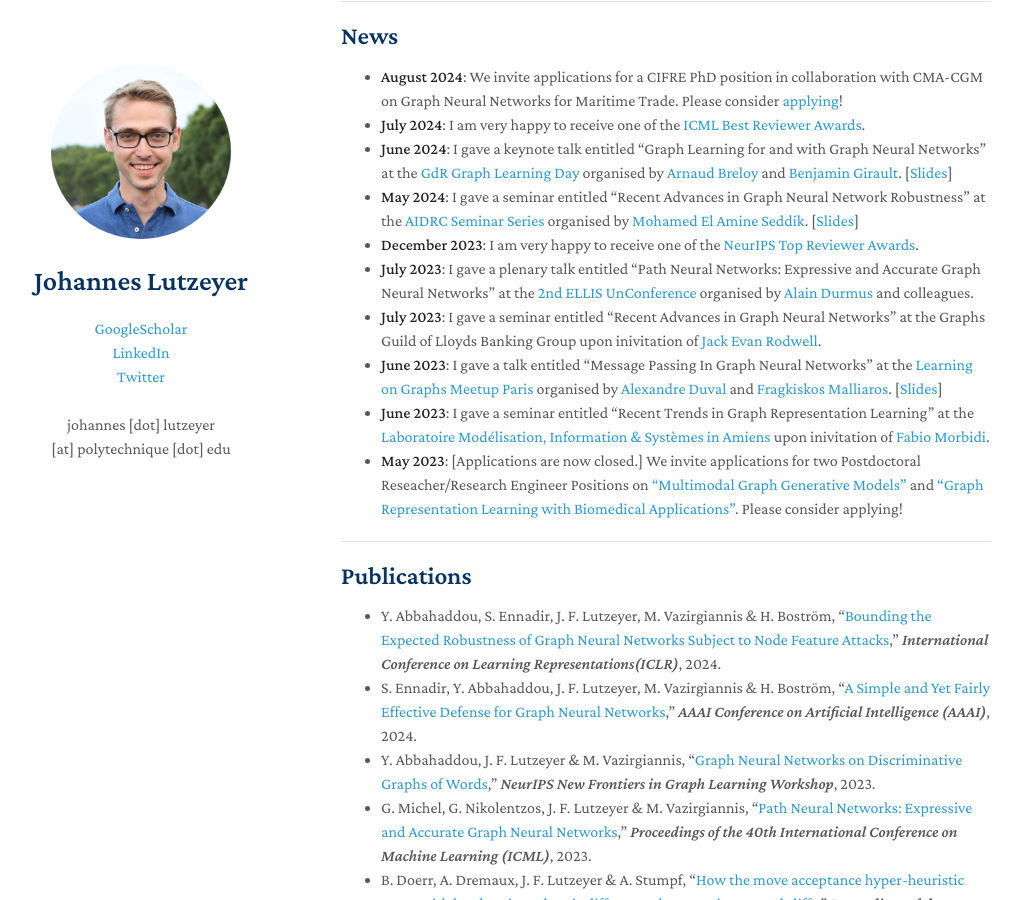
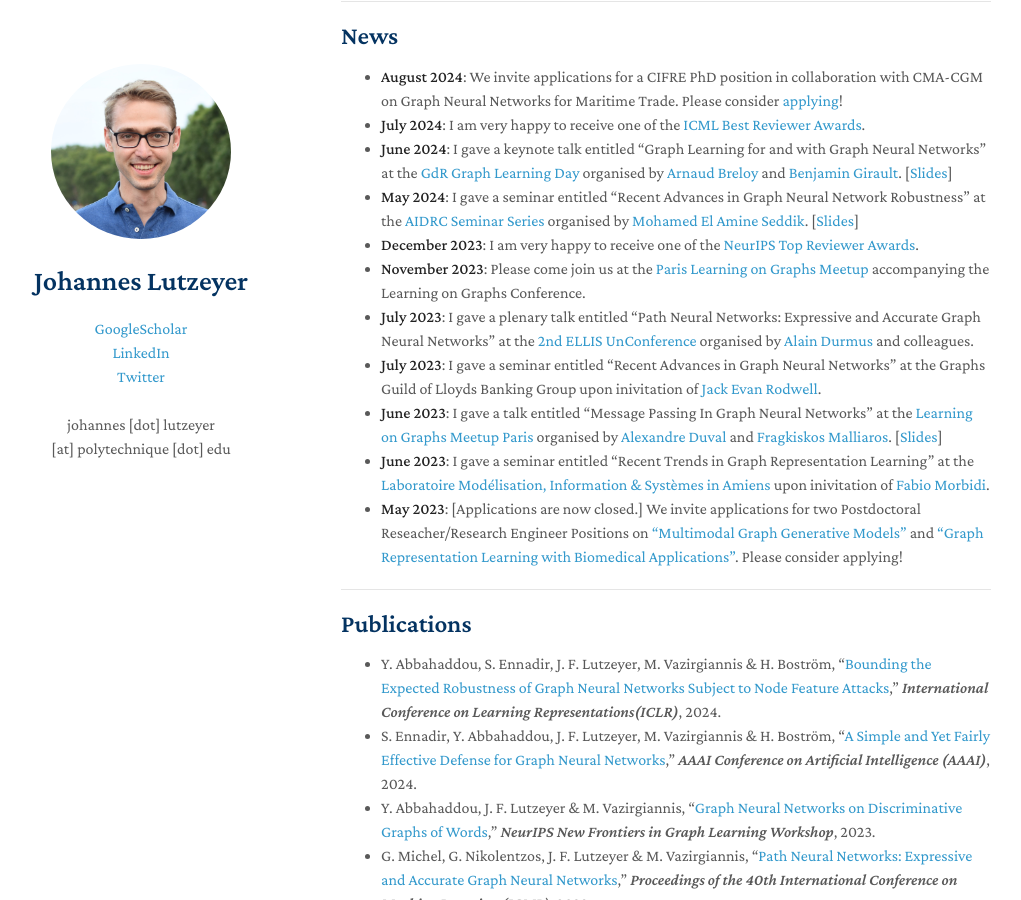
Before and after one commit to johanneslutzeyer/johanneslutzeyer.github.io, a Jekyll site: the page built from index.md, in a window 1280 px wide and 900 px high, scrolled down 339 px. Shown: the whole window, without its empty margins (129-1150 px from the left). Built offline with Jekyll 4.4.1, drawn with Linux system fonts in a browser that asks for light colours; our own code applies the rules of GitHub Pages for plain Markdown files; a script that is not in the unit is left out.

Commit message:
Update index.md

```diff
--- a/index.md
+++ b/index.md
@@ -18,6 +18,7 @@ My academic CV can be accessed <a href="https://johanneslutzeyer.com/doc/Johanne
 - **June 2024**: I gave a keynote talk entitled "Graph Learning for and with Graph Neural Networks" at the <a href="http://intranet.gdr-isis.fr/index.php?page=reunion&idreunion=523" target="_blank">GdR Graph Learning Day</a> organised by <a href="https://abreloy.github.io/" target="_blank">Arnaud Breloy</a> and <a href="https://www.benjamin-girault.com/" target="_blank">Benjamin Girault</a>. [<a href="https://johanneslutzeyer.com/doc/2024-06-06_JohannesLutzeyer_GraphLearningForAndWithGraphNeuralNetworks_Handout.pdf" target=" blank">Slides</a>]
 - **May 2024**: I gave a seminar entitled "Recent Advances in Graph Neural Network Robustness" at the <a href="https://www.tii.ae/seminar/aidrc-seminar-series-dr-johannes-lutzeyer" target="_blank">AIDRC Seminar Series</a> organised by <a href="https://melaseddik.github.io/" target="_blank">Mohamed El Amine Seddik</a>. [<a href="https://johanneslutzeyer.com/doc/2024-05-15_JohannesLutzeyer_RecentAdvancesInGraphNeuralNetworkRobustness.pdf" target=" blank">Slides</a>]
 - **December 2023**: I am very happy to receive one of the <a href="https://neurips.cc/Conferences/2023/ProgramCommittee#top-reivewers" target=" blank">NeurIPS Top Reviewer Awards</a>.
+- **November 2023**: Please come join us at the <a href="https://sites.google.com/view/learning-on-graph-paris-meetup/home" target=" blank">Paris Learning on Graphs Meetup </a> accompanying the Learning on Graphs Conference.
 - **July 2023**: I gave a plenary talk entitled "Path Neural Networks: Expressive and Accurate Graph Neural Networks" at the <a href="https://ellisunconference2023.github.io/" target="_blank">2nd ELLIS UnConference</a> organised by <a href="http://alain.perso.math.cnrs.fr/index.html" target="_blank">Alain Durmus</a> and colleagues.
 - **July 2023**: I gave a seminar entitled "Recent Advances in Graph Neural Networks" at the Graphs Guild of Lloyds Banking Group upon inivitation of <a href="https://www.linkedin.com/in/jack-rodwell-a0a58612b/?originalSubdomain=uk" target="_blank">Jack Evan Rodwell</a>.
 - **June 2023**: I gave a talk entitled "Message Passing In Graph Neural Networks" at the <a href="https://sites.google.com/view/learning-on-graph-paris-meetup/home" target="_blank">Learning on Graphs Meetup Paris</a> organised by <a href="https://alexduvalinho.github.io/" target="_blank">Alexandre Duval</a> and <a href="https://fragkiskos.me/" target="_blank">Fragkiskos Malliaros</a>. [<a href="https://t.co/P1EJzQntnq" target="_blank">Slides</a>]
```
